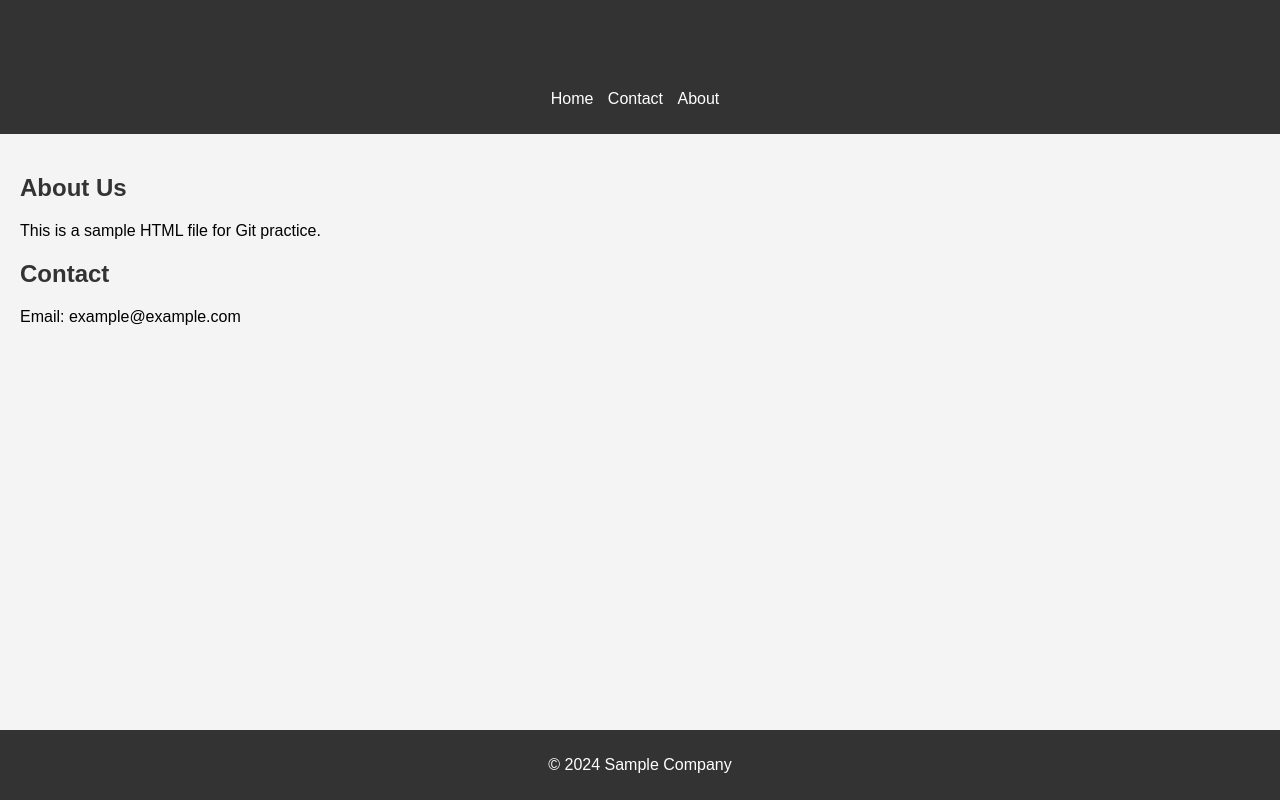
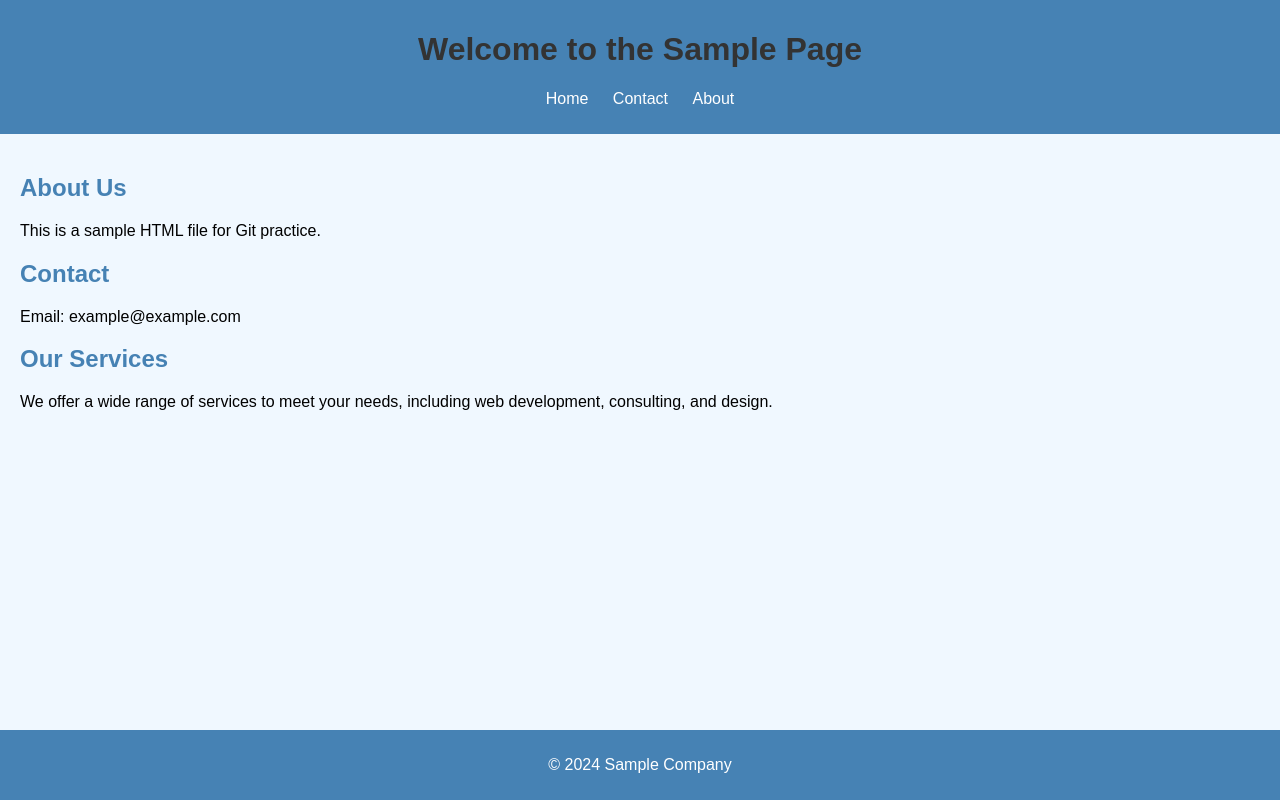
Before and after one commit to skn-07/PMI-Project-Git-Demo, a plain HTML site: page index.html in a window 1280 px wide. Drawn offline with Linux system fonts and the light colour scheme.

Commit message:
Added 'Our Services' section and added colors to index.html

```diff
--- a/index.html
+++ b/index.html
@@ -5,6 +5,48 @@
     <meta name="viewport" content="width=device-width, initial-scale=1.0">
     <title>Home</title>
     <link rel="stylesheet" href="css/styles.css">
+    <style>
+        body {
+            font-family: Arial, sans-serif;
+            background-color: #f0f8ff; /* AliceBlue background */
+        }
+        header {
+            background-color: #4682b4; /* SteelBlue header background */
+            color: white;
+            padding: 10px 0;
+            text-align: center;
+        }
+        nav ul {
+            list-style-type: none;
+            padding: 0;
+        }
+        nav ul li {
+            display: inline;
+            margin: 0 10px;
+        }
+        nav ul li a {
+            color: white;
+            text-decoration: none;
+        }
+        nav ul li a:hover {
+            text-decoration: underline;
+        }
+        main {
+            padding: 20px;
+        }
+        h2 {
+            color: #4682b4; /* SteelBlue headings */
+        }
+        footer {
+            background-color: #4682b4; /* SteelBlue footer background */
+            color: white;
+            text-align: center;
+            padding: 10px 0;
+            position: fixed;
+            width: 100%;
+            bottom: 0;
+        }
+    </style>
 </head>
 <body>
     <header>
@@ -13,7 +55,7 @@
             <ul>
                 <li><a href="index.html">Home</a></li>
                 <li><a href="contact.html">Contact</a></li>
-				<li><a href="about.html">About</a></li>
+                <li><a href="about.html">About</a></li>
             </ul>
         </nav>
     </header>
@@ -26,6 +68,11 @@
             <h2>Contact</h2>
             <p>Email: example@example.com</p>
         </section>
+        <!-- New section added -->
+        <section>
+            <h2>Our Services</h2>
+            <p>We offer a wide range of services to meet your needs, including web development, consulting, and design.</p>
+        </section>
     </main>
     <footer>
         <p>&copy; 2024 Sample Company</p>
```
